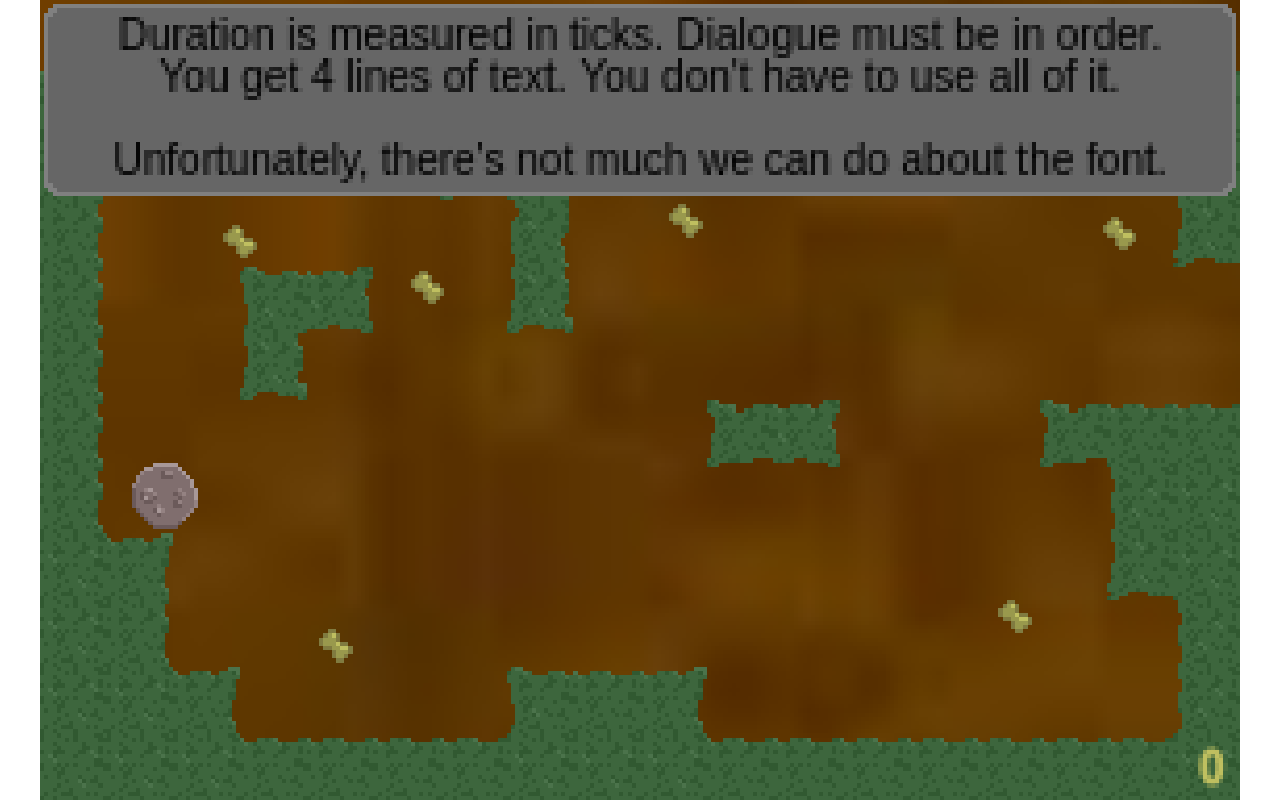
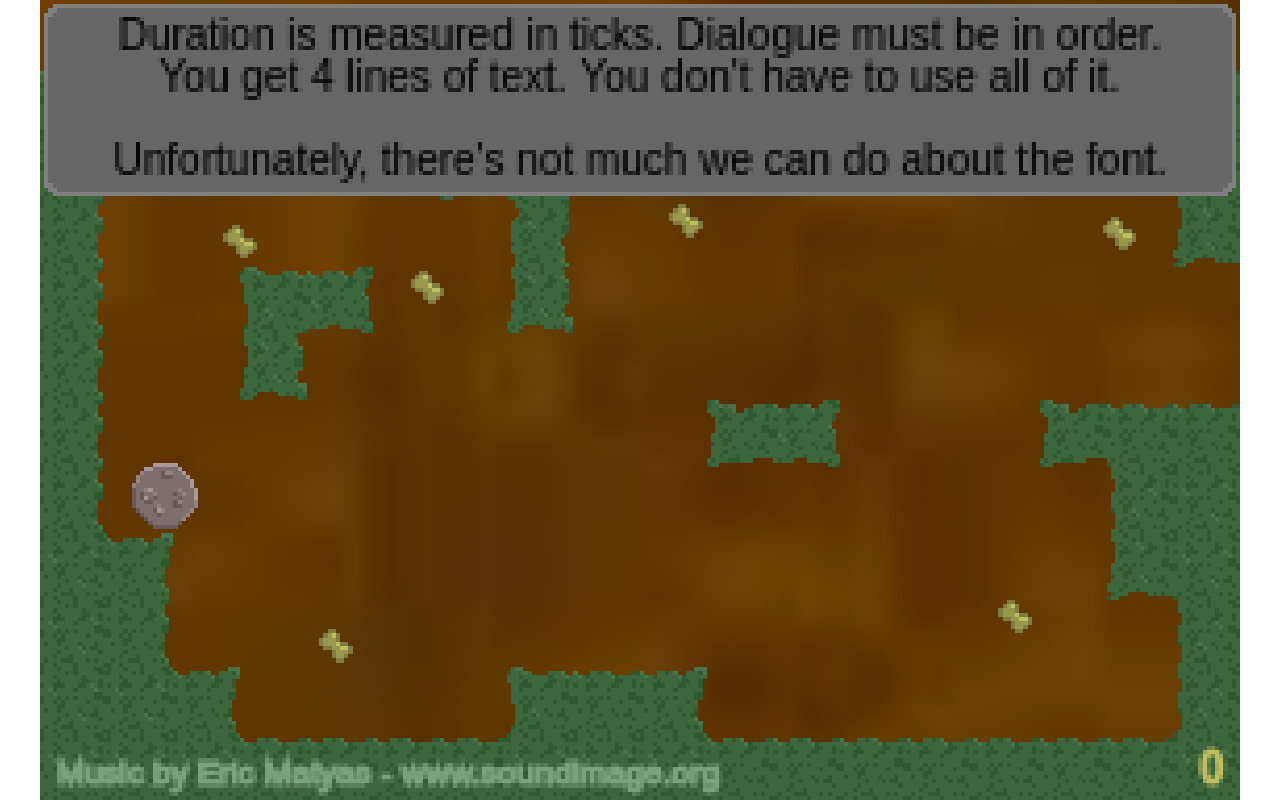
Before and after one commit to JMiller-2020/GMTK-2019, a plain HTML site: page index.html in a window 1280 px wide. Drawn offline with Linux system fonts and the light colour scheme.

Commit message:
add music

```diff
--- a/index.html
+++ b/index.html
@@ -31,6 +31,10 @@
 <body>
   <canvas id="game-canvas" width="600px" height="400px">
   </canvas>
+  <iframe src="audio/silence.mp3" allow="autoplay" style="display:none"></iframe>
+  <audio loop autoplay src="audio/Bog-Creatures-On-the-Move_Looping.mp3">
+    Error: your web browser does not support this audio player.
+  </audio>
 </body>
 
 </html>
--- a/view.js
+++ b/view.js
@@ -86,8 +86,17 @@ class View {
     this._ctx.fillStyle = '#99994D'
     this._ctx.strokeStyle = '#BFBF60'
     this._ctx.textAlign = 'right'
+    this._ctx.font = '10px arial'
     this._ctx.fillText(collectableCount, this._w - 4, this._h - 4)
     this._ctx.strokeText(collectableCount, this._w - 4, this._h - 4)
+
+    this._ctx.fillStyle = '#315931'
+    this._ctx.strokeStyle = '#7BA37B'
+    this._ctx.textAlign = 'left'
+    this._ctx.font = '8px arial'
+    const credit = 'Music by Eric Matyas - www.soundimage.org'
+    this._ctx.fillText(credit, 4, this._h - 4)
+    this._ctx.strokeText(credit, 4, this._h - 4)
   }
 
   // TODO Cannot for the life of me get the text to look good.
@@ -96,6 +105,7 @@ class View {
     this._ctx.drawImage(box.img, Math.round(box.x + xOff), box.y)
     this._ctx.textAlign = 'center'
     this._ctx.fillStyle = '#000000'
+    this._ctx.font = '10px arial'
     if (!text.length) {
       text = [text]
     }
```
Also changed, not shown: 2 other files.
